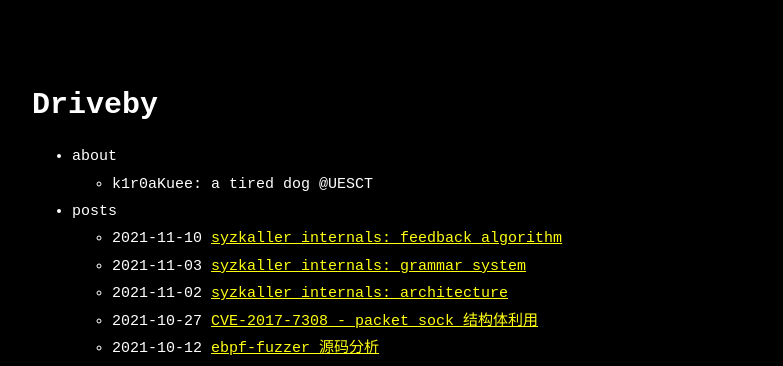
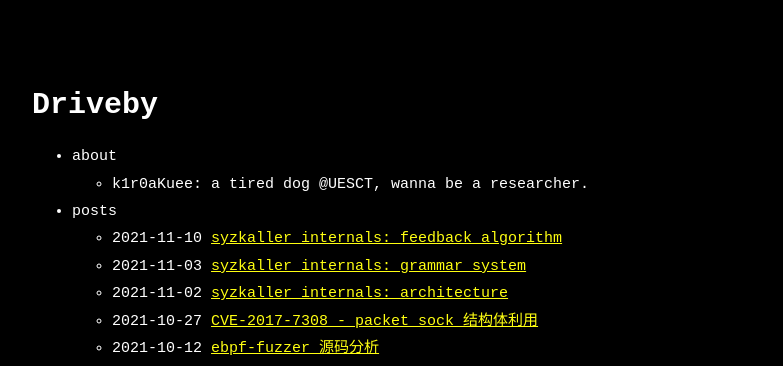
Before and after one commit to RLee063/rlee063.github.io, a Jekyll site: the page built from index.md, in a window 1280 px wide. Shown: the top 366 px of the page, without its empty margins (248-1031 px from the left). Built offline with Jekyll 4.4.1, drawn with Linux system fonts in a browser that asks for light colours; comment, search, counter and statistics services are not loaded.

Commit message:
[home] update self intro

```diff
--- a/_data/menu.yml
+++ b/_data/menu.yml
@@ -4,7 +4,7 @@
 entries:
   - title: about
     entries:
-      - title: "k1r0aKuee: a tired dog @UESCT"
+      - title: "k1r0aKuee: a tired dog @UESCT, wanna be a researcher."
 
   - title: posts
     post_list:
```
